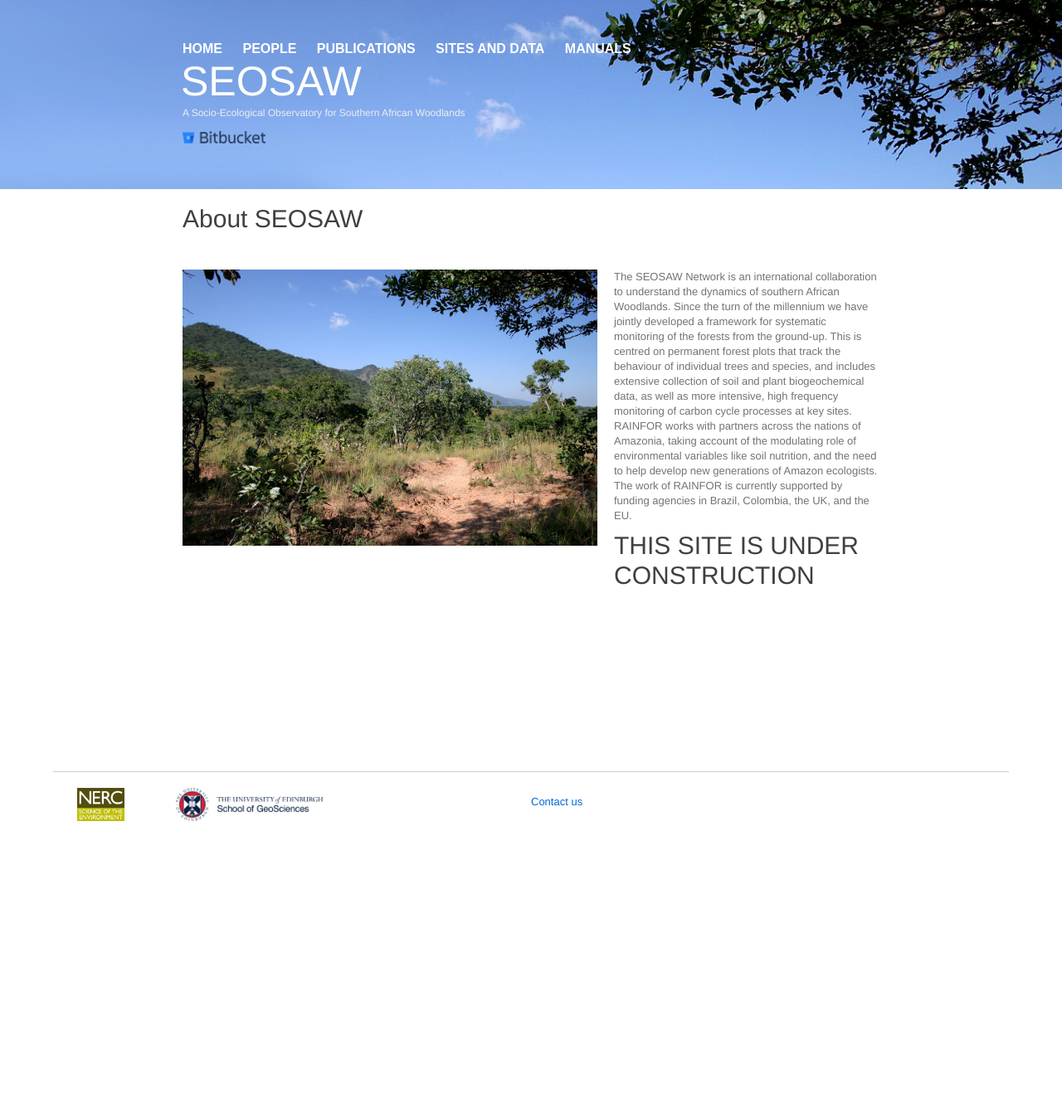
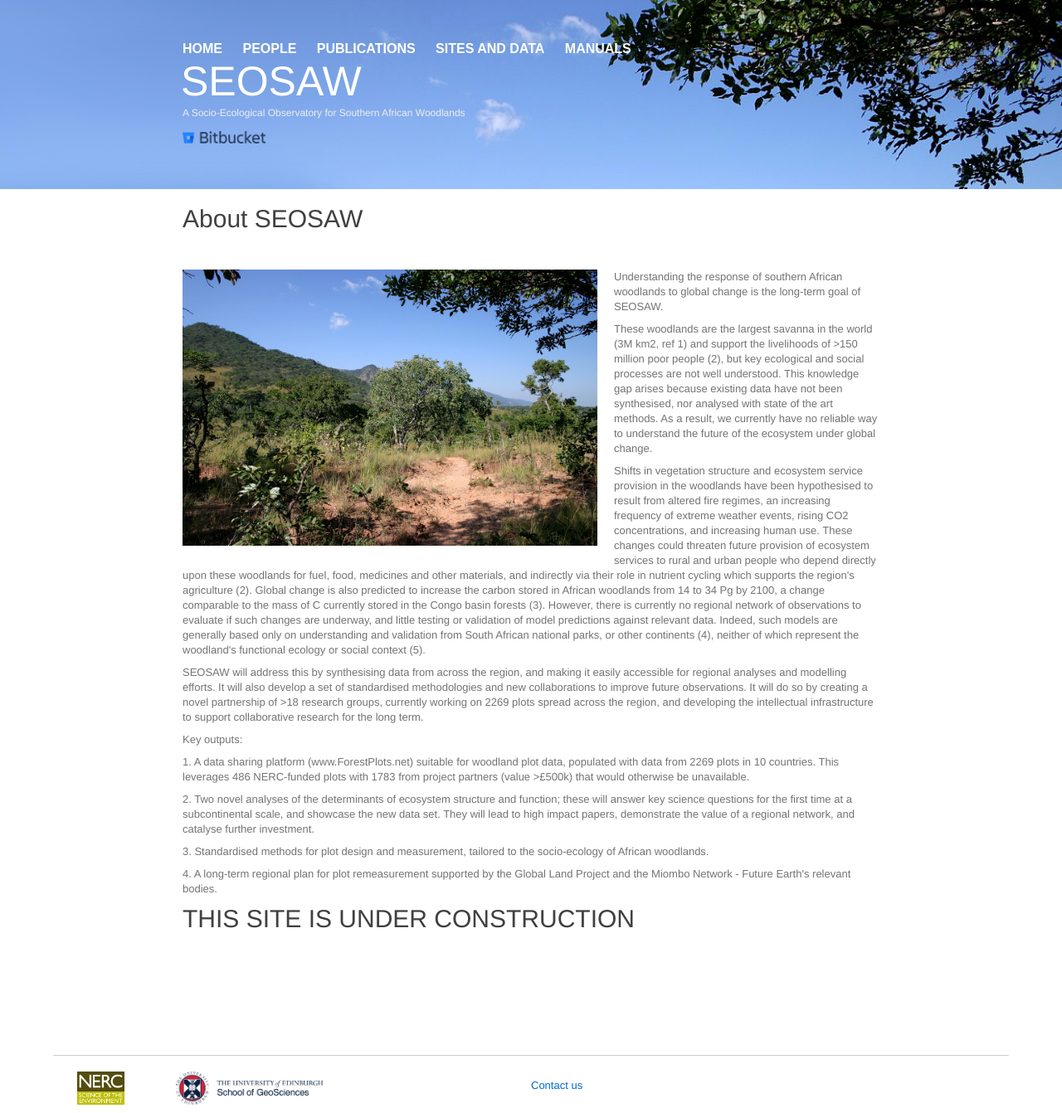
Before and after one commit to seosaw/seosaw.github.io, a Jekyll site: the page built from index.html, in a window 1280 px wide. Shown: the whole page at 83% size. Built offline with Jekyll 4.4.1, drawn with Linux system fonts in a browser that asks for light colours; nearby versions of some CDN libraries; before the commit the page ends 1000 px from its top, so only the background shows below that.

Commit message:
replaced text with seosaw proposal

```diff
--- a/index.html
+++ b/index.html
@@ -6,7 +6,20 @@ layout: default
 
 <p>
     <img class="landing-img" src="{{ site.baseurl }}/images/miombo.jpg" alt="Woodland" width="500px">
-        The SEOSAW Network is an international collaboration to understand the dynamics of southern African Woodlands. Since the turn of the millennium we have jointly developed a framework for systematic monitoring of the forests from the ground-up. This is centred on permanent forest plots that track the behaviour of individual trees and species, and includes extensive collection of soil and plant biogeochemical data, as well as more intensive, high frequency monitoring of carbon cycle processes at key sites. RAINFOR works with partners across the nations of Amazonia, taking account of the modulating role of environmental variables like soil nutrition, and the need to help develop new generations of Amazon ecologists. The work of RAINFOR is currently supported by funding agencies in Brazil, Colombia, the UK, and the EU.
-</p>
+Understanding the response of southern African woodlands to global change is the long-term goal of SEOSAW. <p>
+
+<p>
+These woodlands are the largest savanna in the world (3M km2, ref 1) and support the livelihoods of >150 million poor people (2), but key ecological and social processes are not well understood. This knowledge gap arises because existing data have not been synthesised, nor analysed with state of the art methods. As a result, we currently have no reliable way to understand the future of the ecosystem under global change. </p>
+
+<p> Shifts in vegetation structure and ecosystem service provision in the woodlands have been hypothesised to result from altered fire regimes, an increasing frequency of extreme weather events, rising CO2 concentrations, and increasing human use. These changes could threaten future provision of ecosystem services to rural and urban people who depend directly upon these woodlands for fuel, food, medicines and other materials, and indirectly via their role in nutrient cycling which supports the region's agriculture (2). Global change is also predicted to increase the carbon stored in African woodlands from 14 to 34 Pg by 2100, a change comparable to the mass of C currently stored in the Congo basin forests (3). However, there is currently no regional network of observations to evaluate if such changes are underway, and little testing or validation of model predictions against relevant data. Indeed, such models are generally based only on understanding and validation from South African national parks, or other continents (4), neither of which represent the woodland's functional ecology or social context (5).</p>
+
+<p> SEOSAW will address this by synthesising data from across the region, and making it easily accessible for regional analyses and modelling efforts. It will also develop a set of standardised methodologies and new collaborations to improve future observations. It will do so by creating a novel partnership of >18 research groups, currently working on 2269 plots spread across the region, and developing the intellectual infrastructure to support collaborative research for the long term. </p>
+<p> Key outputs:</p>
+<p>1.	A data sharing platform (www.ForestPlots.net) suitable for woodland plot data, populated with data from 2269 plots in 10 countries. This leverages 486 NERC-funded plots with 1783 from project partners (value >£500k) that would otherwise be unavailable.</p>
+<p>2.	Two novel analyses of the determinants of ecosystem structure and function; these will answer key science questions for the first time at a subcontinental scale, and showcase the new data set. They will lead to high impact papers, demonstrate the value of a regional network, and catalyse further investment.</p>
+<p>3.	Standardised methods for plot design and measurement, tailored to the socio-ecology of African woodlands.</p>
+<p>4.	A long-term regional plan for plot remeasurement supported by the Global Land Project and the Miombo Network - Future Earth's relevant bodies.</p>
+
+
 
 <h1>THIS SITE IS UNDER CONSTRUCTION<h1>
```
